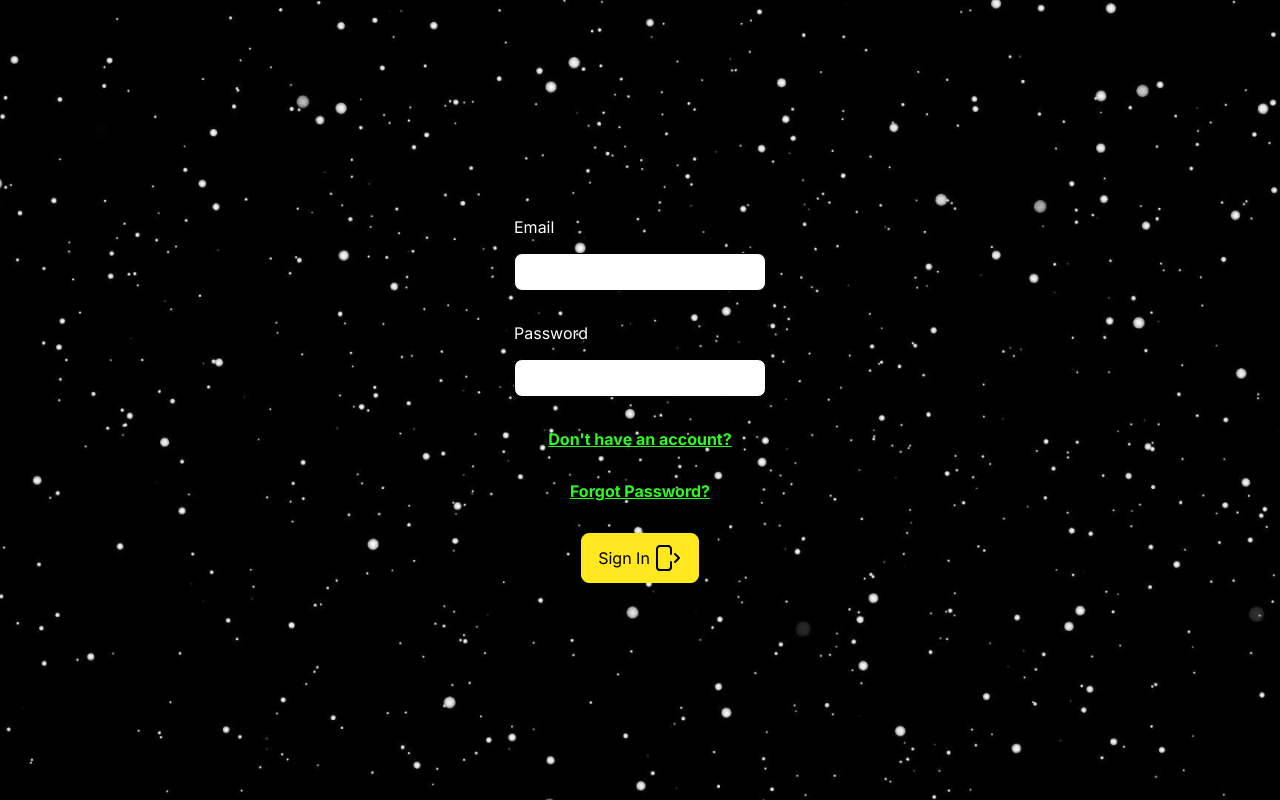
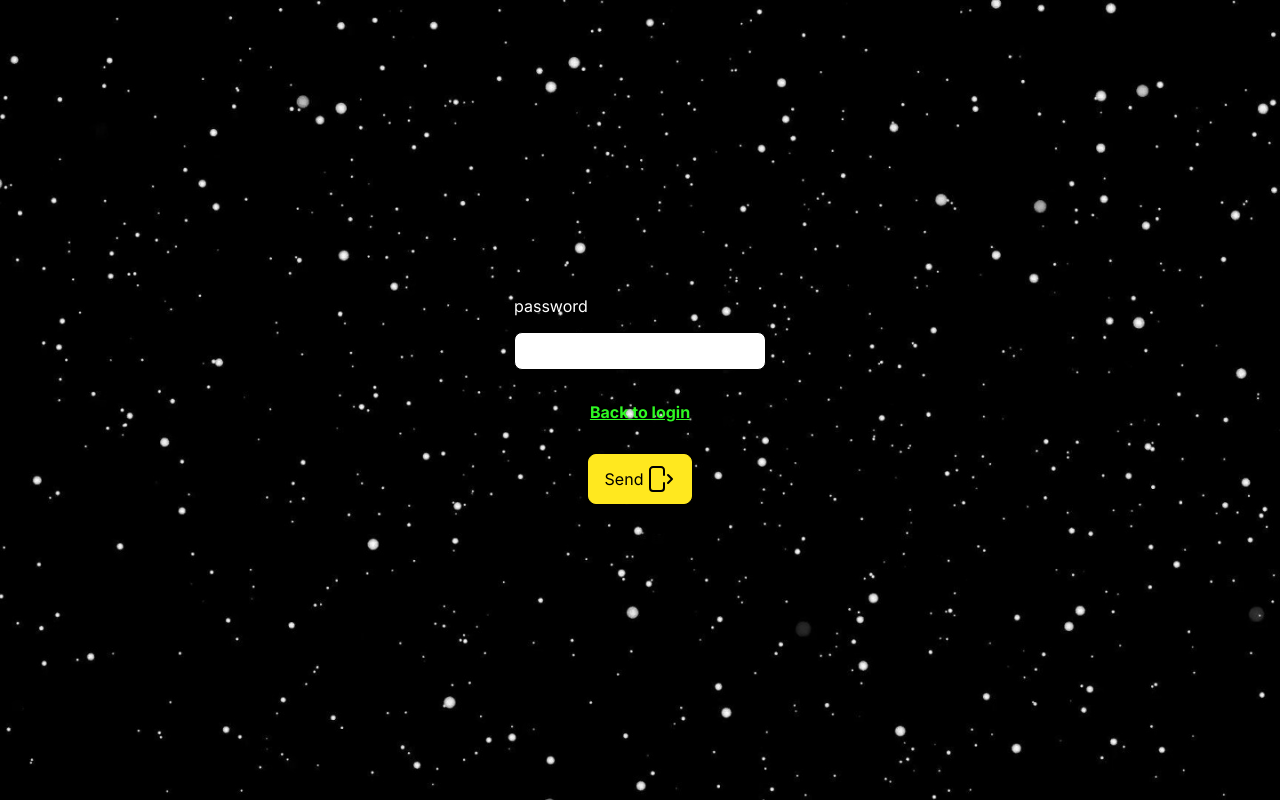
Before and after one commit to vinibispo/starwars-frontend, a React (Vite) app: page /reset-password in a window 1280 px wide. Before the commit this address led to /signin. Built offline with nearby package versions, Linux system fonts and the light colour scheme; no server answers.

Commit message:
feat(password): add reset-password and forgot-password pages

```diff
--- /dev/null
+++ b/src/pages/users/forgot-password.tsx
@@ -0,0 +1,76 @@
+import { useForm } from 'react-hook-form'
+import {
+  Button,
+  Container,
+  FormContainer,
+  FormError,
+  Input,
+  InputContainer,
+  Label,
+  Link,
+} from './shared/form'
+import { z } from 'zod'
+import { zodResolver } from '@hookform/resolvers/zod'
+import SignInIcon from '../../ui/sign-in'
+import { AxiosError } from 'axios'
+import { useMutation } from '@tanstack/react-query'
+import { api } from '../../resources/api'
+
+const forgotPasswordSchema = z.object({
+  email: z.string().email(),
+})
+
+type ForgotPasswordForm = z.infer<typeof forgotPasswordSchema>
+export default function ForgotPassword() {
+  const {
+    register,
+    handleSubmit,
+    formState: { errors },
+    setError,
+  } = useForm<ForgotPasswordForm>({
+    resolver: zodResolver(forgotPasswordSchema),
+  })
+
+  const handleFetch = async ({ email }: ForgotPasswordForm) => {
+    await api.post('/passwords/forgot', { email })
+  }
+
+  const { mutateAsync } = useMutation({
+    mutationFn: handleFetch,
+    mutationKey: ['forgot-password'],
+  })
+
+  const onSubmit = async (data: ForgotPasswordForm) => {
+    await mutateAsync(data, {
+      onError: (error, _, _ctx) => {
+        if (error instanceof AxiosError) {
+          setError('email', {
+            message: error.response?.data.error,
+          })
+        }
+      },
+    })
+  }
+
+  return (
+    <Container>
+      <FormContainer onSubmit={handleSubmit(onSubmit)}>
+        <InputContainer>
+          <Label error={!!errors.email} htmlFor="email">
+            Email
+          </Label>
+          <Input id="email" error={!!errors.email} {...register('email')} />
+          {errors.email && <FormError>{errors.email.message}</FormError>}
+        </InputContainer>
+        <InputContainer>
+          <Link to="/signin">Back to login</Link>
+        </InputContainer>
+        <InputContainer>
+          <Button type="submit">
+            <span>Send</span> <SignInIcon />
+          </Button>
+        </InputContainer>
+      </FormContainer>
+    </Container>
+  )
+}
--- /dev/null
+++ b/src/pages/users/reset-password.tsx
@@ -0,0 +1,93 @@
+import { useForm } from 'react-hook-form'
+import {
+  Button,
+  Container,
+  FormContainer,
+  FormError,
+  Input,
+  InputContainer,
+  Label,
+  Link,
+} from './shared/form'
+import { z } from 'zod'
+import { zodResolver } from '@hookform/resolvers/zod'
+import SignInIcon from '../../ui/sign-in'
+import { AxiosError } from 'axios'
+import { useMutation } from '@tanstack/react-query'
+import { api } from '../../resources/api'
+import { useNavigate, useSearchParams } from 'react-router-dom'
+
+const resetPasswordSchema = z.object({
+  password: z.string().min(8, 'Password should be at least 8 characters'),
+})
+
+type ResetPasswordForm = z.infer<typeof resetPasswordSchema>
+export default function ForgotPassword() {
+  const [searchParams] = useSearchParams()
+  const navigate = useNavigate()
+  const {
+    register,
+    handleSubmit,
+    formState: { errors },
+    setError,
+  } = useForm<ResetPasswordForm>({
+    resolver: zodResolver(resetPasswordSchema),
+  })
+
+  const handleFetch = async ({ password }: ResetPasswordForm) => {
+    const token = searchParams.get('token')
+    const response = await api.post('/passwords/reset', {
+      password,
+      password_reset_token: token,
+    })
+    return response.data
+  }
+
+  const { mutateAsync } = useMutation({
+    mutationFn: handleFetch,
+    mutationKey: ['reset-password'],
+  })
+
+  const onSubmit = async (data: ResetPasswordForm) => {
+    await mutateAsync(data, {
+      onError: (error, _, _ctx) => {
+        if (error instanceof AxiosError) {
+          setError('password', {
+            message: error.response?.data.error,
+          })
+        }
+      },
+      onSuccess: () => {
+        alert('Password reset successfully')
+        navigate('/signin')
+      },
+    })
+  }
+
+  return (
+    <Container>
+      <FormContainer onSubmit={handleSubmit(onSubmit)}>
+        <InputContainer>
+          <Label error={!!errors.password} htmlFor="password">
+            password
+          </Label>
+          <Input
+            id="password"
+            type="password"
+            error={!!errors.password}
+            {...register('password')}
+          />
+          {errors.password && <FormError>{errors.password.message}</FormError>}
+        </InputContainer>
+        <InputContainer>
+          <Link to="/signin">Back to login</Link>
+        </InputContainer>
+        <InputContainer>
+          <Button type="submit">
+            <span>Send</span> <SignInIcon />
+          </Button>
+        </InputContainer>
+      </FormContainer>
+    </Container>
+  )
+}
--- a/src/router.tsx
+++ b/src/router.tsx
@@ -15,6 +15,8 @@ import { Layout } from './shared/layout'
 import Signup from './pages/users/signup'
 import SignIn from './pages/users/signin'
 import { useAuth } from './hooks/user'
+import ForgotPassword from './pages/users/forgot-password'
+import ResetPassword from './pages/users/reset-password'
 export default function Router() {
   const { isValidAuth, isInvalidAuth } = useAuth()
   return (
@@ -39,6 +41,8 @@ export default function Router() {
             <>
               <Route path="/signup" element={<Signup />} />
               <Route path="/signin" element={<SignIn />} />
+              <Route path="/forgot-password" element={<ForgotPassword />} />
+              <Route path="/reset-password" element={<ResetPassword />} />
             </>
           ) : (
             <Route path="*" element={<Navigate to="/" replace />} />
```
